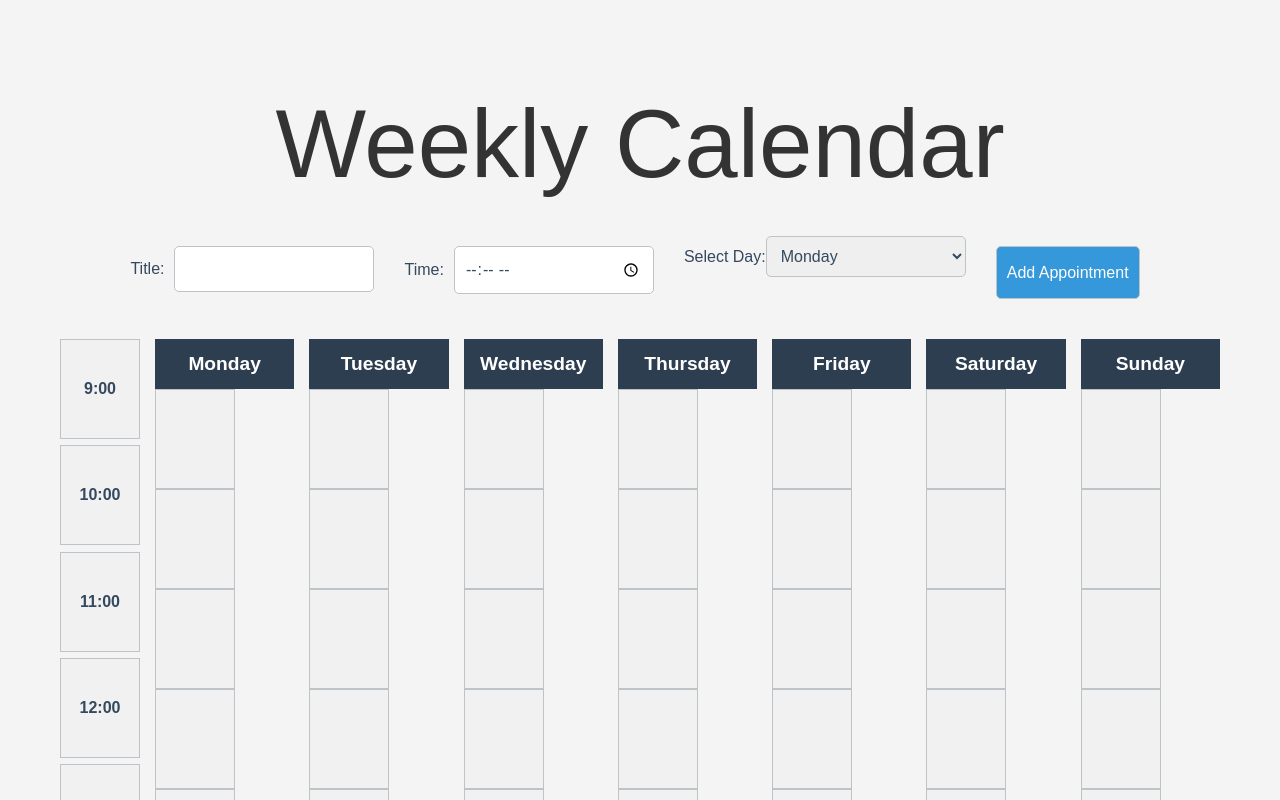
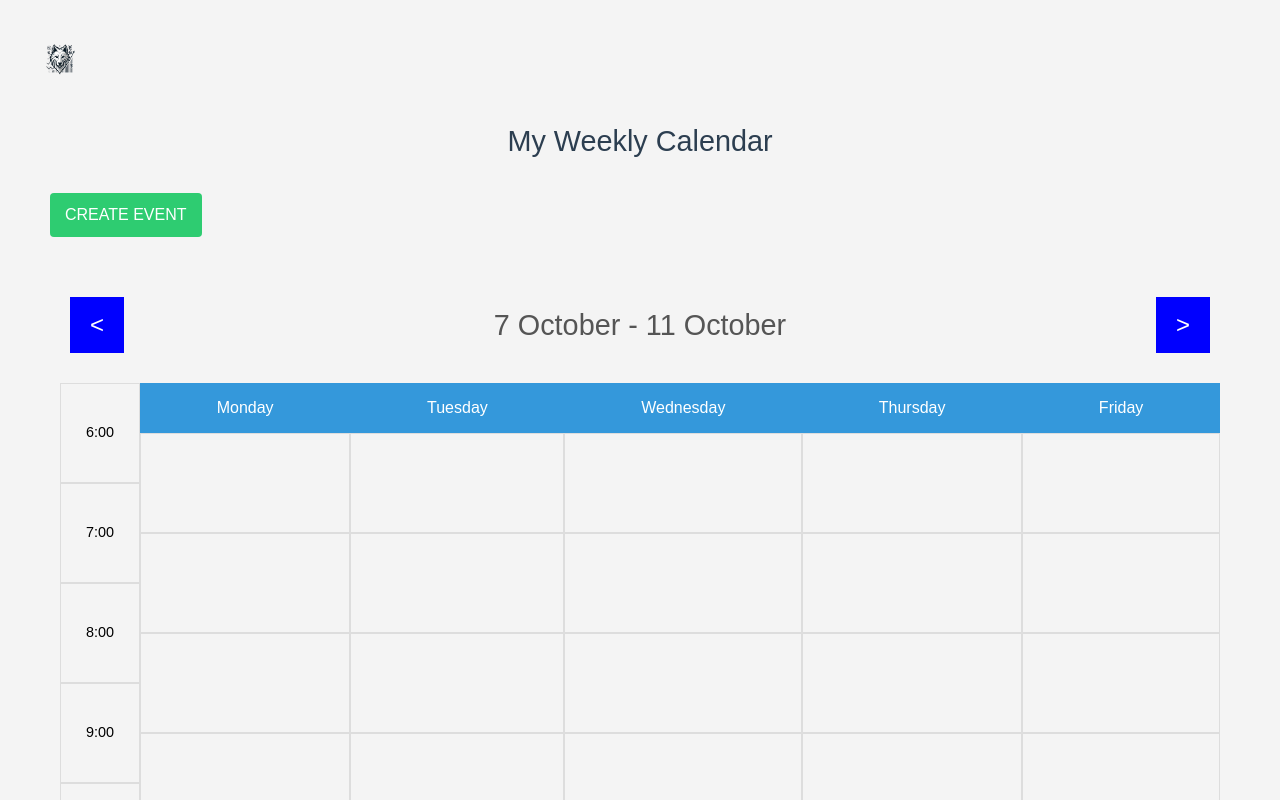
Before and after one commit to hichem-bouzourine/Tinder-Recruitment, a React (Vite) app in the folder frontend/: page /calendar in a window 1280 px wide. Shown: the top 800 px of the page. Built offline with nearby package versions, Linux system fonts and the light colour scheme.

Commit message:
new front

```diff
--- a/frontend/src/components/Navbar.jsx
+++ b/frontend/src/components/Navbar.jsx
@@ -1,4 +1,3 @@
-// src/components/Navbar.js
 import { Link, useNavigate } from 'react-router-dom';
 import React, { useEffect } from 'react';
 
@@ -7,9 +6,9 @@ function Navbar() {
     const navigate = useNavigate();
 
     useEffect(() => {
-        const user = localStorage.getItem('user');
-        if (user) {
-            setUser(JSON.parse(user));
+        const storedUser = localStorage.getItem('user');
+        if (storedUser) {
+            setUser(JSON.parse(storedUser));
         }
     }, []);
 
@@ -19,35 +18,45 @@ function Navbar() {
     };
 
     return (
-        <nav className="bg-white border-b border-blue-200">
-            <div className="container mx-auto px-4 py-4 flex justify-between items-center">
+        <nav className="bg-white py-4 shadow-md">
+            <div className="container mx-auto px-4 flex justify-between items-center">
+                {/* Logo */}
                 <div className="flex items-center space-x-4">
-                    <img src="src/assets/logo.png" alt="Logo" className="w-11 h-11" />
-                    <span className="font-bold text-lg">WOLF STREET</span>
+                    <Link to="/" className="flex items-center space-x-2">
+                        <img src="/src/assets/logo.png" alt="Logo" className="w-10 h-10" />
+                        <span className="text-2xl font-bold text-gray-800">WOLF STREET</span>
+                    </Link>
                 </div>
+
+                {/* Links */}
                 <div className="hidden md:flex space-x-8">
-                    <Link to="/" className="text-gray-600 hover:text-blue-600">Home</Link>
-                    {user?.role != 'RECRUITER' &&
+                    <Link to="/" className="text-gray-600 hover:text-blue-600 font-medium">Home</Link>
+                    {user?.role !== 'RECRUITER' &&
+                        <Link to={user?.role === 'STUDENT' ? '/offers' : '/login'} className="text-gray-600 hover:text-blue-600 font-medium">
+                            Find an alternation
+                        </Link>
+                    }
+                    {user && <Link to="/dashboard" className="text-gray-600 hover:text-blue-600 font-medium">Dashboard</Link>}
+                </div>
 
-                        <Link to={`${user?.role == 'STUDENT' ? '/offers' : '/login'}`} className="text-gray-600 hover:text-blue-600">Find an alternation</Link>
-                    }
-                    {user &&
-                        <Link to="/dashboard" className="text-gray-600 hover:text-blue-600">Dashboard</Link>
-                    }
-                </div>
-                {!user &&
+                {/* Auth Buttons */}
+                {!user ? (
                     <div className="flex space-x-4">
-                        <Link to="/login" className="bg-blue-600 text-white px-4 py-2 rounded hover:bg-blue-700 hover:underline">Login</Link>
-                        <Link to="/register" className="bg-blue-600 text-white px-4 py-2 rounded hover:bg-blue-700">Register Now</Link>
+                        <Link to="/login" className="bg-blue-600 text-white px-4 py-2 rounded-full font-medium hover:bg-blue-700 transition">
+                            Login
+                        </Link>
+                        <Link to="/register" className="bg-blue-600 text-white px-4 py-2 rounded-full font-medium hover:bg-blue-700 transition">
+                            Register
+                        </Link>
                     </div>
-                }
-                {user &&
+                ) : (
                     <div className="flex space-x-4">
-                        <button className="bg-blue-600 text-white px-4 py-2 rounded hover:bg-blue-700"
-                            onClick={handleLogout}
-                        >Logout</button>
+                        <button className="bg-blue-600 text-white px-4 py-2 rounded-full font-medium hover:bg-blue-700 transition"
+                            onClick={handleLogout}>
+                            Logout
+                        </button>
                     </div>
-                }
+                )}
             </div>
         </nav>
     );
--- a/frontend/src/index.css
+++ b/frontend/src/index.css
@@ -16,7 +16,7 @@ body {
 }
 
 .bg-offre-background {
-  background-image: url('/src/assets/bg_offre.jpg');
+
   background-size: cover;
   background-position: center;
   background-repeat: no-repeat;
@@ -25,7 +25,7 @@ body {
 
 h1 {
   font-size: 6rem;
-  color: #333;
+  color: #fff;
   margin-top: 20px;
   margin-bottom: 20px;
   text-align: center;
@@ -51,8 +51,8 @@ button:hover {
 input {
   margin: 10px;
   padding: 10px;
-  width: 80%;
-  max-width: 300px;
+  width: 100%;
+
 }
 
 .offer-card {
--- a/frontend/src/pages/Calendar.css
+++ b/frontend/src/pages/Calendar.css
@@ -1,20 +1,67 @@
-/* src/pages/Calendar.css */
-
 body {
   font-family: Arial, sans-serif;
 }
 
-.calendar-wrapper {
-  padding: 20px;
-  margin: 2em auto;
+.calendar-container {
+  display: flex;
+  flex-direction: column;
   max-width: 1200px;
+  margin: 20px auto;
 }
 
-h1 {
-  font-size: 2.5em;
-  text-align: center;
-  margin-bottom: 1em;
+.calendar-header {
+  display: flex;
+  justify-content: space-between;
+  align-items: center;
+  padding: 20px 0;
+}
+
+.logo-container {
+  display: flex;
+  align-items: center;
+}
+
+.site-logo {
+  height: 40px;
+  margin-right: 15px;
+}
+
+.calendar-title {
+  font-size: 1.8em;
   color: #2c3e50;
+}
+
+.back-dashboard-button {
+  background-color: #3498db;
+  color: white;
+  padding: 10px 20px;
+  border: none;
+  border-radius: 5px;
+  cursor: pointer;
+  font-size: 1em;
+}
+
+.back-dashboard-button:hover {
+  background-color: #2980b9;
+}
+
+.sidebar-header {
+  display: flex;
+  justify-content: flex-start;
+  margin-bottom: 20px;
+}
+
+.create-button {
+  padding: 10px 15px;
+  border: none;
+  color: white;
+  background-color: #2ecc71;
+  border-radius: 4px;
+  cursor: pointer;
+}
+
+.create-button:hover {
+  opacity: 0.9;
 }
 
 .appointment-form {
@@ -58,65 +105,65 @@ h1 {
   background-color: #2980b9;
 }
 
+.main-calendar {
+  flex-grow: 1;
+  padding: 20px;
+}
+
+.calendar-navigation-header {
+  display: flex;
+  align-items: center;
+  justify-content: space-between;
+  margin-bottom: 20px;
+}
+
+.calendar-navigation {
+  background: blue;
+  border: none;
+  font-size: 1.5em;
+  cursor: pointer;
+}
+
 .calendar-table {
   display: flex;
-  gap: 15px;
   justify-content: space-between;
 }
 
 .hours-column {
   display: flex;
   flex-direction: column;
-  justify-content: space-between;
+  width: 80px;
 }
 
 .hour-cell {
   height: 100px;
-  width: 80px;
-  background-color: #f1f1f1;
-  border: 1px solid #bdc3c7;
+  border: 1px solid #ddd;
   display: flex;
   align-items: center;
   justify-content: center;
-  font-size: 1em;
-  font-weight: bold;
-  color: #34495e;
+  font-size: 0.9em;
 }
 
 .day-column {
-  flex: 1;
+  flex-grow: 1;
   display: flex;
   flex-direction: column;
 }
 
 .heading {
+  background-color: #3498db;
+  color: white;
   height: 50px;
-  background-color: #2c3e50;
-  color: white;
-  text-align: center;
   display: flex;
   align-items: center;
   justify-content: center;
-  font-size: 1.2em;
-  font-weight: bold;
 }
 
 .appointment-entry {
   background-color: #e74c3c;
   color: white;
   padding: 10px;
-  margin: 5px 0;
-  border-radius: 5px;
+  border-radius: 4px;
   text-align: center;
+  margin: 2px 0;
 }
-
-.appointment-entry h3 {
-  margin: 0;
-  font-size: 1em;
-  font-weight: bold;
-}
-
-.appointment-entry p {
-  margin: 5px 0 0 0;
-  font-size: 0.9em;
-}
--- a/frontend/src/pages/Calendar.jsx
+++ b/frontend/src/pages/Calendar.jsx
@@ -1,8 +1,25 @@
-// src/pages/Calendar.jsx
 import React, { useState } from 'react';
 import './Calendar.css'; // Ajout des styles améliorés
+import logo from '../assets/logo.png'; // Logo du site
+import { useNavigate } from 'react-router-dom'; // Pour la navigation
 
-const HOURS = Array.from({ length: 9 }, (_, i) => i + 9); // Créneaux horaires de 9h à 17h
+const HOURS = Array.from({ length: 14 }, (_, i) => i + 6); // Créneaux horaires de 6h à 19h
+
+// Fonction pour obtenir le premier jour de la semaine
+const getStartOfWeek = (date) => {
+    const start = new Date(date);
+    const day = start.getDay();
+    const diff = start.getDate() - day + (day === 0 ? -6 : 1); // Adjust for Sunday as 0
+    start.setDate(diff);
+    return start;
+};
+
+// Fonction pour formater la date
+const formatDate = (date) => {
+    const day = date.getDate();
+    const month = date.toLocaleString('default', { month: 'long' });
+    return `${day} ${month}`;
+};
 
 const Calendar = () => {
     const [days, setDays] = useState([
@@ -10,13 +27,15 @@ const Calendar = () => {
         { name: 'Tuesday', appointments: [] },
         { name: 'Wednesday', appointments: [] },
         { name: 'Thursday', appointments: [] },
-        { name: 'Friday', appointments: [] },
-        { name: 'Saturday', appointments: [] },
-        { name: 'Sunday', appointments: [] }
+        { name: 'Friday', appointments: [] }
     ]);
 
     const [newAppointment, setNewAppointment] = useState({ title: '', time: '' });
     const [selectedDay, setSelectedDay] = useState('Monday');
+    const [showForm, setShowForm] = useState(false); // Contrôle la visibilité du formulaire
+    const [currentDate, setCurrentDate] = useState(new Date()); // Date actuelle
+
+    const navigate = useNavigate(); // Navigation pour redirection
 
     const handleAddAppointment = (e) => {
         e.preventDefault();
@@ -30,12 +49,42 @@ const Calendar = () => {
 
         setDays(updatedDays);
         setNewAppointment({ title: '', time: '' });
+        setShowForm(false); // Cache le formulaire après soumission
     };
 
+    // Gérer la navigation des semaines
+    const handleWeekChange = (direction) => {
+        const newDate = new Date(currentDate);
+        newDate.setDate(currentDate.getDate() + direction * 7);
+        setCurrentDate(newDate);
+    };
+
+    // Obtenir le début et la fin de la semaine
+    const startOfWeek = getStartOfWeek(currentDate);
+    const endOfWeek = new Date(startOfWeek);
+    endOfWeek.setDate(startOfWeek.getDate() + 4); // Limiter la semaine à 5 jours (lundi-vendredi)
+
     return (
-        <div className="calendar-wrapper">
-            <h1>Weekly Calendar</h1>
-            {/* Formulaire pour ajouter des rendez-vous */}
+        <div className="calendar-container">
+            {/* Logo qui redirige vers le dashboard */}
+            <header className="calendar-header">
+                <a href="/dashboard" className="logo-link">
+                    <img src={logo} alt="Logo" className="site-logo" />
+                </a>
+            </header>
+
+            {/* Titre centré */}
+            <h1 className="calendar-title">My Weekly Calendar</h1>
+
+            {/* Bouton "Create Event" */}
+            <div className="sidebar-header">
+                <button className="create-button" onClick={() => setShowForm(true)}>
+                    CREATE EVENT
+                </button>
+            </div>
+
+            {/* Formulaire d'ajout de rendez-vous */}
+            {showForm && (
                 <form className="appointment-form" onSubmit={handleAddAppointment}>
                     <label>
                         Title:
@@ -43,6 +92,7 @@ const Calendar = () => {
                             type="text"
                             value={newAppointment.title}
                             onChange={(e) => setNewAppointment({ ...newAppointment, title: e.target.value })}
+                            required
                         />
                     </label>
                     <label>
@@ -51,6 +101,7 @@ const Calendar = () => {
                             type="time"
                             value={newAppointment.time}
                             onChange={(e) => setNewAppointment({ ...newAppointment, time: e.target.value })}
+                            required
                         />
                     </label>
                     <label>
@@ -68,8 +119,15 @@ const Calendar = () => {
                     </label>
                     <button type="submit">Add Appointment</button>
                 </form>
+            )}
 
             {/* Affichage du calendrier */}
+            <div className="main-calendar">
+                <div className="calendar-navigation-header">
+                    <button className="calendar-navigation" onClick={() => handleWeekChange(-1)}>&lt;</button>
+                    <h3>{formatDate(startOfWeek)} - {formatDate(endOfWeek)}</h3>
+                    <button className="calendar-navigation" onClick={() => handleWeekChange(1)}>&gt;</button>
+                </div>
                 <div className="calendar-table">
                     <div className="hours-column">
                         {HOURS.map((hour) => (
@@ -84,7 +142,7 @@ const Calendar = () => {
                             {HOURS.map((hour) => (
                                 <div key={hour} className="hour-cell">
                                     {day.appointments.map((appointment, index) => {
-                                    const appointmentHour = parseInt(appointment.time.split(':')[0]);
+                                        const appointmentHour = parseInt(appointment.time.split(':')[0], 10);
                                         if (appointmentHour === hour) {
                                             return (
                                                 <div key={index} className="appointment-entry">
@@ -101,6 +159,7 @@ const Calendar = () => {
                     ))}
                 </div>
             </div>
+        </div>
     );
 };
 
--- /dev/null
+++ b/frontend/src/pages/Offers.css
@@ -0,0 +1,104 @@
+/* Background and general layout */
+.bg-offre-background {
+    background-color: #f4f4f4;
+    height: 100vh;
+  }
+
+  h1 {
+    font-size: 3rem; /* Reduce the size slightly */
+    color: #000; /* Use black or a dark color */
+    margin-top: 20px;
+    margin-bottom: 20px;
+    text-align: center;
+  }
+
+  /* Card Container */
+  .cardContainer {
+    display: flex;
+    justify-content: center;
+    align-items: center;
+    width: 100vw;
+    height: calc(100vh - 150px); /* Adjust for the card's height */
+    margin-top: 20px;
+  }
+
+  /* Individual card */
+  .card {
+    position: relative;
+    background-color: white;
+    width: 450px; /* Adjust card width */
+    height: 400px; /* Adjust card height */
+    padding: 20px;
+    box-shadow: 0px 4px 20px rgba(0, 0, 0, 0.1);
+    border-radius: 10px;
+    display: flex;
+    flex-direction: column;
+    justify-content: space-between;
+    transition: transform 0.3s ease-in-out, box-shadow 0.3s ease-in-out;
+  }
+
+  .card:hover {
+    transform: translateY(-10px);
+    box-shadow: 0px 8px 30px rgba(0, 0, 0, 0.2);
+  }
+
+  /* Card Content */
+  .cardContent h2 {
+    font-size: 1.5rem; /* Adjust title size */
+    color: #000; /* Darker title color */
+    margin-bottom: 10px;
+  }
+
+  .cardContent p {
+    font-size: 1rem; /* Keep paragraph size readable */
+    color: #555; /* Grey color for descriptions */
+    margin: 5px 0;
+  }
+
+  .cardContent p strong {
+    font-weight: bold;
+    color: #333;
+  }
+
+  /* Custom Button Styling */
+  .swipe-buttons {
+    display: flex;
+    justify-content: space-around;
+    margin-top: 20px;
+  }
+
+  .swipe-buttons button {
+    width: 50px;
+    height: 50px;
+    border: none;
+    border-radius: 50%;
+    background-color: #e74c3c; /* Red for reject */
+    color: white;
+    font-size: 1.5rem;
+    cursor: pointer;
+    transition: background-color 0.3s ease;
+    display: flex;
+    justify-content: center;
+    align-items: center;
+    box-shadow: 0 5px 10px rgba(0, 0, 0, 0.15);
+  }
+
+  .swipe-buttons button.accept {
+    background-color: #2ecc71; /* Green for accept */
+  }
+
+  .swipe-buttons button:hover {
+    opacity: 0.8;
+  }
+
+  /* Adjusting layout for smaller screens */
+  @media (max-width: 625px) {
+    .cardContainer {
+      height: calc(100vh - 250px);
+    }
+
+    .card {
+      width: 90%;
+      height: auto;
+    }
+  }
--- a/frontend/src/pages/Offers.jsx
+++ b/frontend/src/pages/Offers.jsx
@@ -4,6 +4,7 @@ import axios from 'axios';
 import Navbar from '../components/Navbar';
 import { ToastContainer, toast } from 'react-toastify';
 import 'react-toastify/dist/ReactToastify.css';
+import './Offers.css'; // Import du fichier CSS pour les styles
 
 function Simple() {
   const [offers, setOffers] = useState([]);
@@ -74,6 +75,11 @@ function Simple() {
                   <p><strong>Start Date:</strong> {new Date(offer.dateDebut).toLocaleDateString()}</p>
                   <p><strong>Description:</strong> {offer.description}</p>
                 </div>
+                {/* Swipe buttons */}
+                <div className="swipe-buttons">
+                  <button className="reject" onClick={() => swiped('left', offer)}>✖</button>
+                  <button className="accept" onClick={() => swiped('right', offer)}>✔</button>
+                </div>
               </div>
             </TinderCard>
           ))
```
Also changed, not shown: frontend/src/pages/Home.jsx (+41 -20 lines), frontend/src/pages/Login.jsx (+16 -7 lines), frontend/src/pages/Register.jsx (+41 -31 lines), frontend/src/assets/buildings.jpg (added), frontend/src/assets/etudiant.jpg (added). Lines whose indentation alone changed are shown as unchanged.
